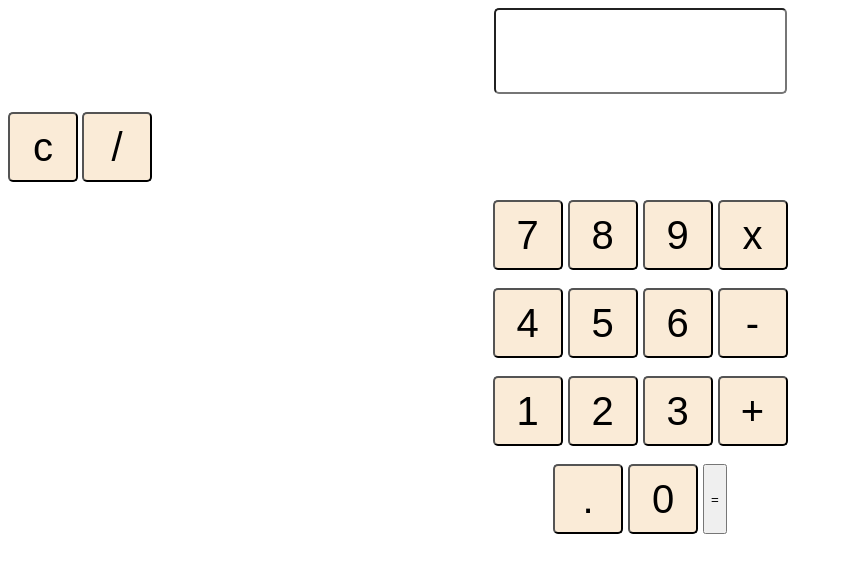
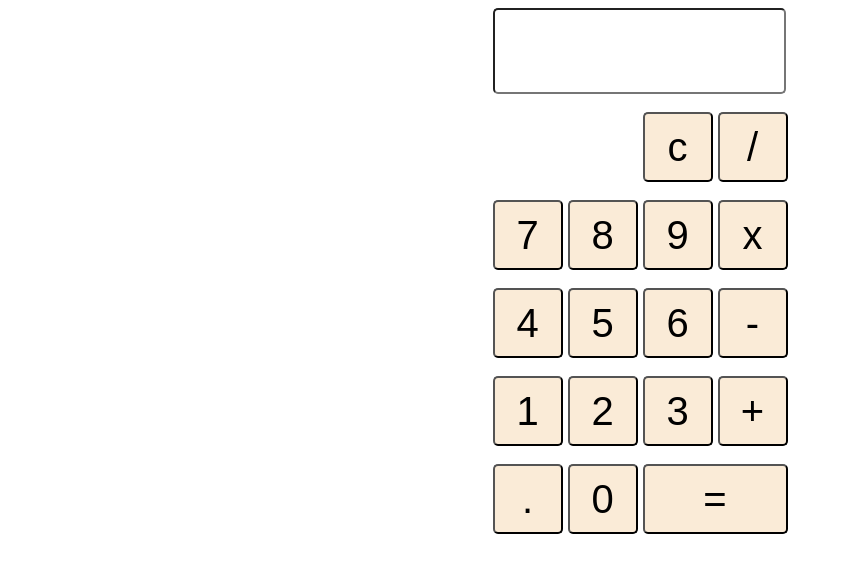
Before and after one commit to shebin-tvk/calculator, a plain HTML site: page index.html in a window 1280 px wide. Shown: the whole page, without its empty margins (0-843 px from the left). Drawn offline with Linux system fonts and the light colour scheme.

Commit message:
Update style.css

```diff
--- a/style.css
+++ b/style.css
@@ -14,9 +14,6 @@
 .body1{
     display: flex;
     justify-content: center;
-
-    flex-direction: column;
-
 }
 .row{
     display: flex;
@@ -24,7 +21,19 @@
     gap: 5px;
 
 }
-.screen{
+.row2{
     display: flex;
     justify-content: center;
+    flex-direction: column;
 }
+.row1{
+    display: flex;
+    justify-content: flex-end;
+    gap: 5px;
+}
+.btn1{
+    width: 145px;
+    background-color: antiquewhite;
+    border-radius: 5px;
+    font-size: 2.5rem;
+}
```
